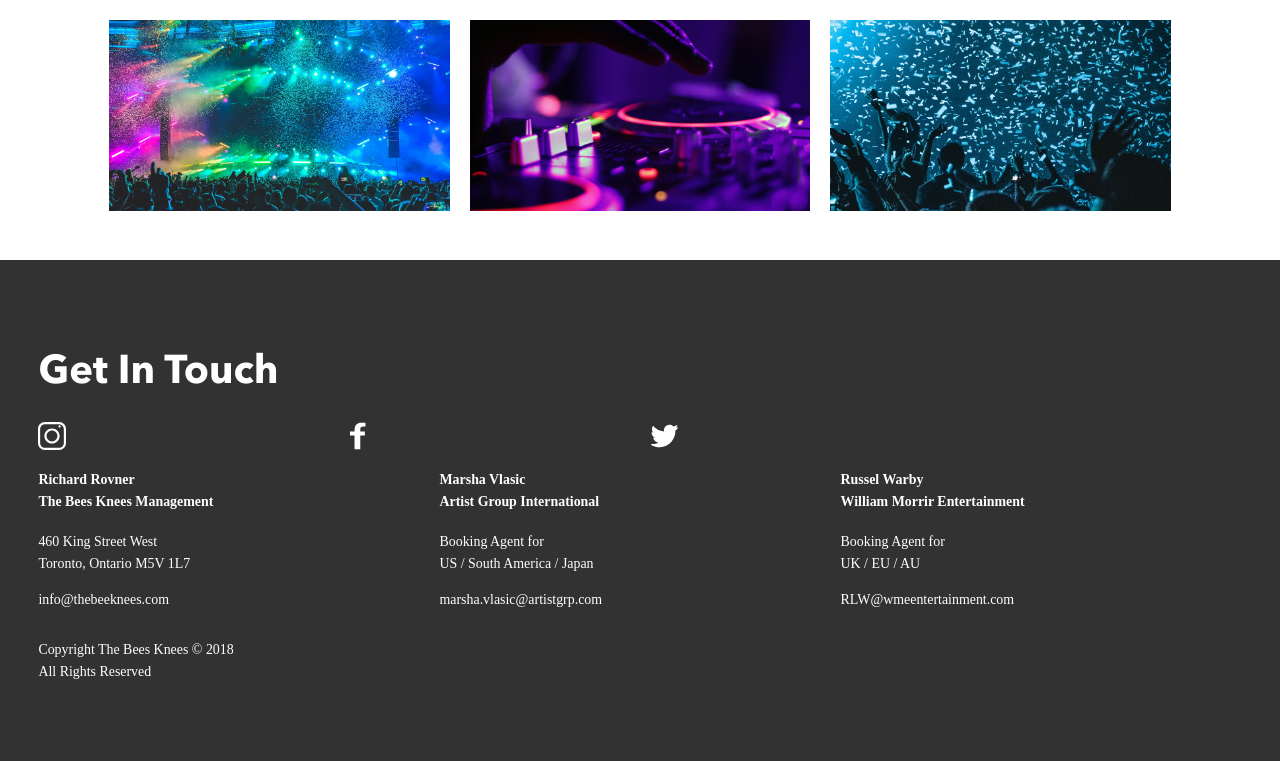
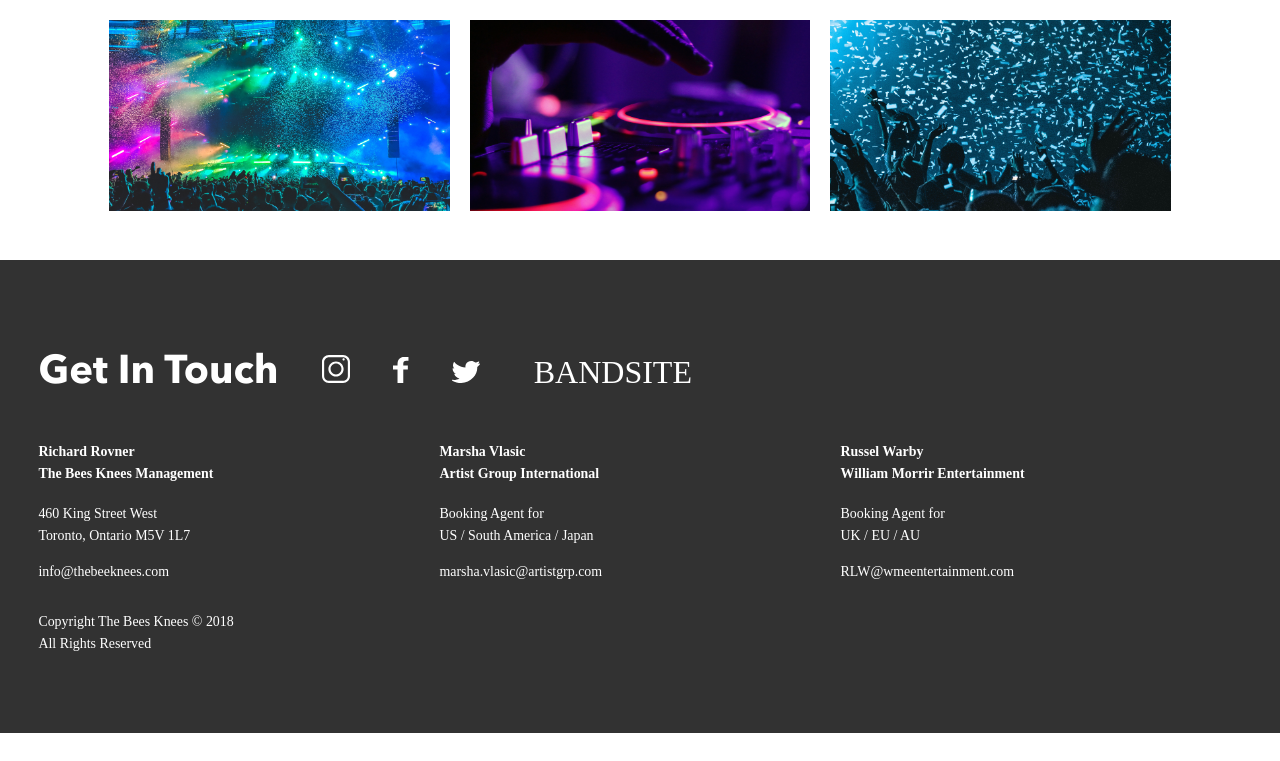
Before and after one commit to john-martinez/johnray-martinez-bandsite, a plain HTML site: page sprint-1/index.html in a window 1280 px wide. Shown: the part 2778-3539 px from the top of the page. After the commit the page ends 3511 px from the top, so only its background shows below. Drawn offline with Linux system fonts and the light colour scheme; a web font is replaced by a local one.

Commit message:
fixed footer logo to appear on tablet and up

```diff
--- a/sprint-1/index.html
+++ b/sprint-1/index.html
@@ -84,6 +84,7 @@
             <img class="icon__item" src="./assets/Icons/SVG/Icon-facebook.svg" alt="facebook">
             <img class="icon__item" src="./assets/Icons/SVG/Icon-twitter.svg" alt="twitter">
         </div>
+        <a href="#" class="footer__logo">BANDSITE</a>
         <section class="footer__contact">
             <div class="card">
                 <div class="card__blurb--strong">
--- a/sprint-1/stylesheets/sass/main.scss
+++ b/sprint-1/stylesheets/sass/main.scss
@@ -241,4 +241,30 @@ html {
         flex-wrap: wrap;
         justify-content: space-between;
     }
+
+    &__logo {
+        @extend .logo;
+        display: none;
+    }
+
+    @include tablet {
+        &__header,
+        .icon {
+            display: inline-block;
+        }
+
+        .icon {
+            margin-left: 20px;
+            width: auto;
+            &__item {
+                margin: 0 20px;
+            }
+        }
+
+        &__logo {
+            @media screen and (min-width:725px) {
+                display: inline-block;
+            }
+        }
+    }
 }
```
Also changed, not shown: sprint-1/stylesheets/css/main.min.css, 1 other file.
